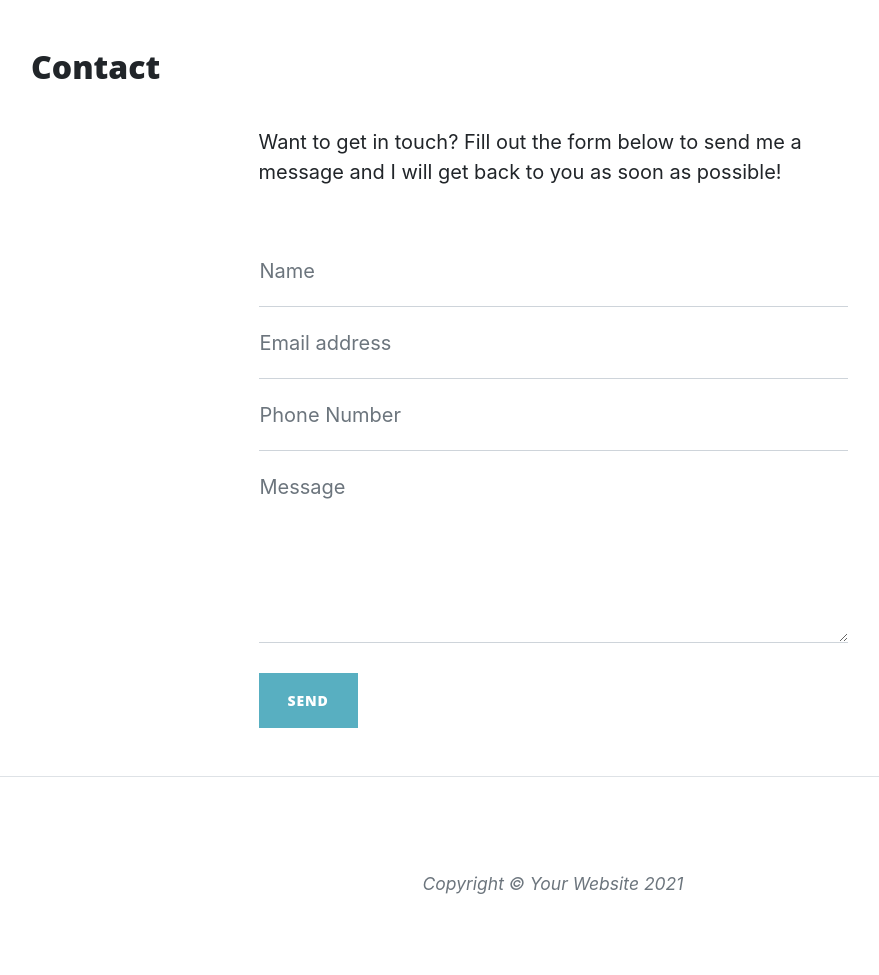
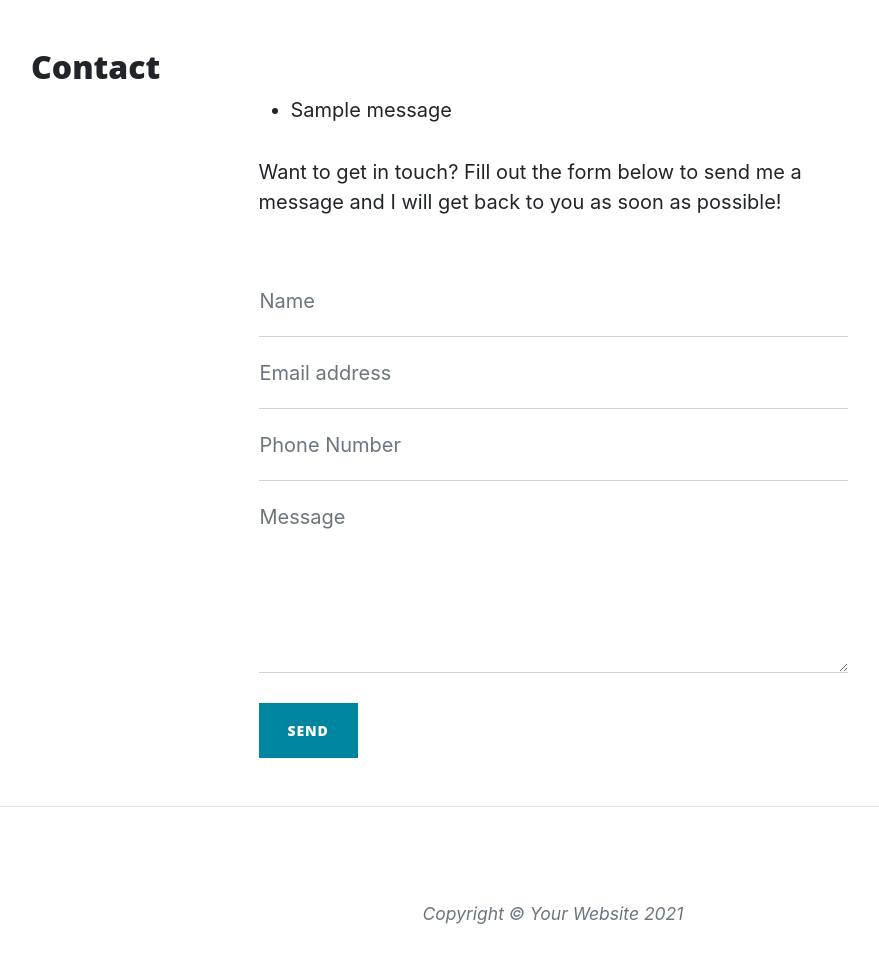
Before and after one commit to juliandavid-garcia/flask_practice, a Flask app: page /contact in a window 1280 px wide. Shown: the part 628-1603 px from the top of the page, without its empty margins (87-966 px from the left). Before the commit the page ends 1522 px from the top, so only its background shows below. Run offline with Flask 2, Linux system fonts and the light colour scheme; one stand-in notice (Sample message) is shown; some libraries are stand-ins or nearby versions.

Commit message:
confirmation message added to contact form

```diff
--- a/run.py
+++ b/run.py
@@ -1,11 +1,12 @@
 import os
 import json
-from flask import Flask, render_template, request
-
+from flask import Flask, render_template, request, flash
+if os.path.exists("env.py"):
+    import env
 
 
 app = Flask(__name__)
-
+app.secret_key = os.environ.get("SECRET_KEY")
 
 @app.route("/")
 def index():
@@ -18,7 +19,7 @@ def about():
     with open("data/company.json","r") as json_data:
         data = json.load(json_data)
 
-    return render_template("about.html", page_title ="About", company=data)
+    return render_template("about.html", page_title="About", company=data)
 
 
 @app.route("/about/<member_name>")
@@ -32,20 +33,17 @@ def about_member(member_name):
     return render_template("member.html", member=member)
 
 
-
-
-
 @app.route("/contact", methods=["GET", "POST"])
 def contact():
     if request.method == "POST":
-        print(request.form.get("name"))
-        print(request.form["email"])
-    return render_template("contact.html", page_title ="Contact")
+        flash("Thanks {}, we have received your message!".format(
+            request.form.get("name")))
+    return render_template("contact.html", page_title="Contact")
 
 
 @app.route("/carrers")
 def carrers():
-    return render_template("carrers.html", page_title ="Carrers")
+    return render_template("carrers.html", page_title="Carrers")
 
 
 if __name__ == "__main__":
--- a/templates/contact.html
+++ b/templates/contact.html
@@ -3,6 +3,15 @@
     <h2>{{page_title}}</h2>
     <div class="row gx-4 gx-lg-5 justify-content-center">
         <div class="col-md-10 col-lg-8 col-xl-7">
+            {% with messages = get_flashed_messages() %}
+                {% if messages %}
+                <ul class="flashes">
+                    {% for message in messages %}
+                        <li>{{message}}</li>
+                    {% endfor %}
+                </ul>
+                {% endif %}
+            {% endwith %}
             <p>Want to get in touch? Fill out the form below to send me a message and I will get back to you as soon as
                 possible!</p>
             <div class="my-5">
@@ -54,7 +63,7 @@
                         <div class="text-center text-danger mb-3">Error sending message!</div>
                     </div>
                     <!-- Submit Button-->
-                    <button class="btn btn-primary text-uppercase disabled" id="submitButton" type="submit">Send</button>
+                    <button class="btn btn-primary text-uppercase" id="submitButton" type="submit">Send</button>
                 </form>
             </div>
         </div>
```
Also changed, not shown: 1 other file.
